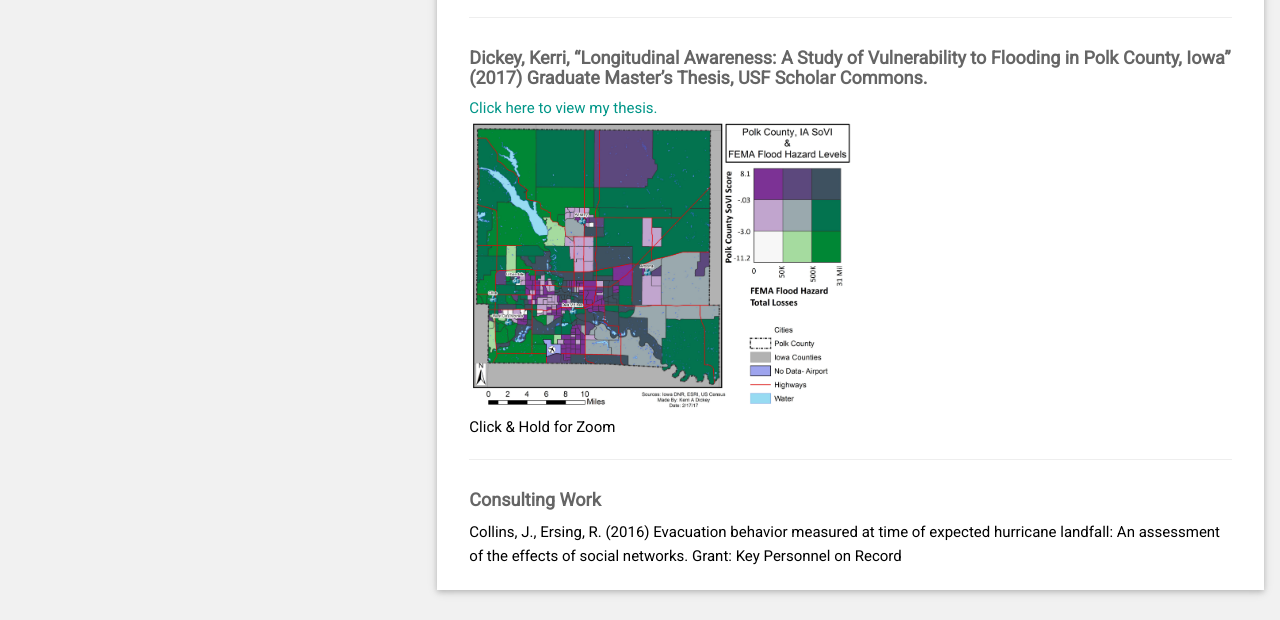
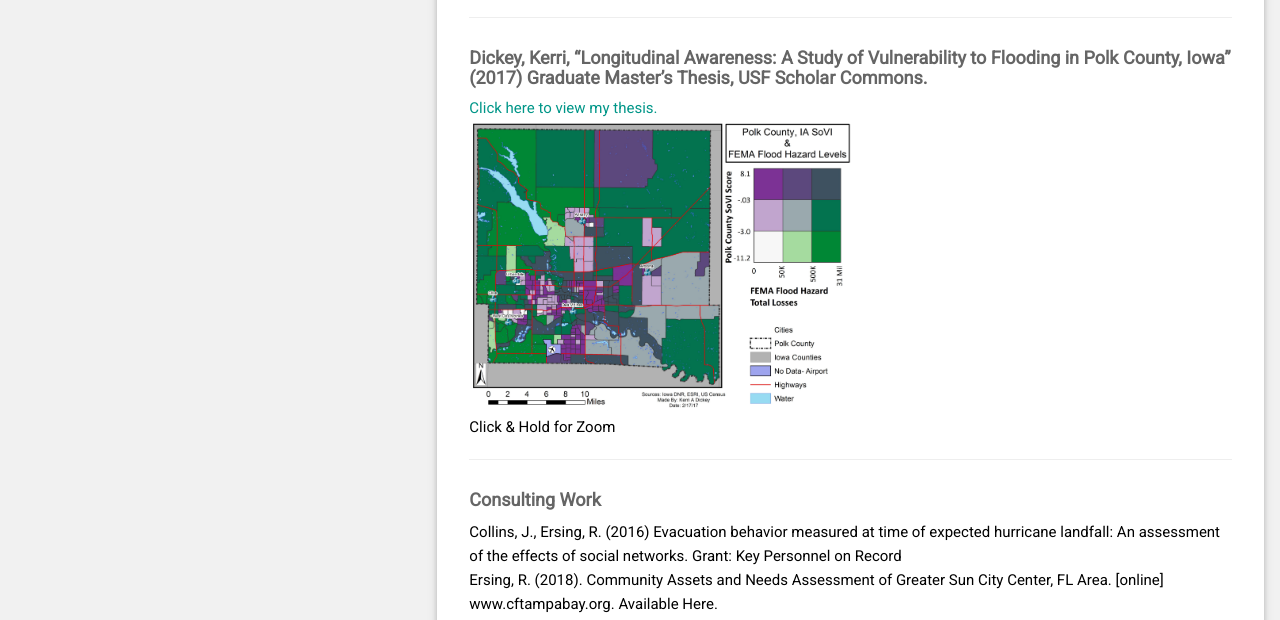
Before and after one commit to MappableKerri/Resume, a plain HTML site: page index.html in a window 1280 px wide. Shown: the part 2274-2894 px from the top of the page. Drawn offline with nearby package versions, Linux system fonts and the light colour scheme; a web font is replaced by a local one.

Commit message:
Update index.html

```diff
--- a/index.html
+++ b/index.html
@@ -278,7 +278,9 @@
         <div class="w3-container">
           <h5 class="w3-opacity"><b>Consulting Work</b></h5>
              <p>Collins, J., Ersing, R. (2016) Evacuation behavior measured at time of expected hurricane landfall: An assessment of the effects of social networks. Grant: Key Personnel on Record</p>
-           <br>
+
+             <p>Ersing, R. (2018). Community Assets and Needs Assessment of Greater Sun City Center, FL Area. [online] www.cftampabay.org. <a href="https://www.cftampabay.org/wp-content/uploads/2017/05/CFTB-Community-Report-Final-PDF.pdf" target= "_blank">Available Here.</a></p>
+            <br>
         </div>
       </div>
       <!-- End Right Column -->
```
